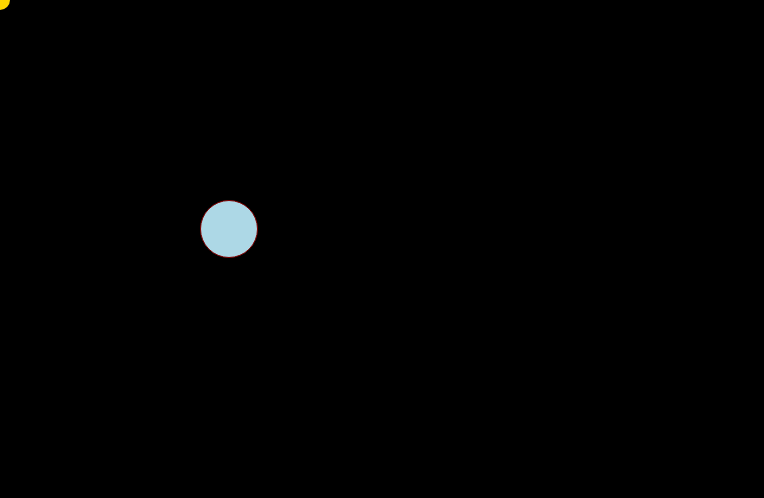
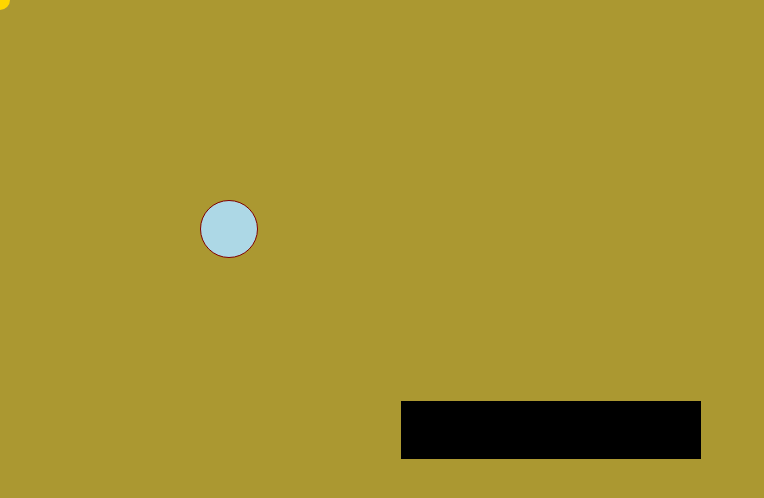
Before and after one commit to dimitri-bourreau/gravityjs, a plain HTML site: page index.html in a window 1280 px wide. Shown: the whole page, without its empty margins (0-764 px from the left). Drawn offline with Linux system fonts and the light colour scheme.

Commit message:
feat: draw shadow behind obstacle

```diff
--- /dev/null
+++ b/css/global.css
@@ -0,0 +1,13 @@
+body {
+  display: flex;
+  justify-content: center;
+  align-items: center;
+  width: 100vw;
+  height: 100vh;
+  background-color: rgba(155, 132, 8, 0.83);
+}
+
+#start {
+  background-color: gold;
+  border-radius: 100%;
+}
--- /dev/null
+++ b/css/obstacle.css
@@ -0,0 +1,25 @@
+.obstacle {
+  position: absolute;
+  background-color: lightblue;
+  border: 1px solid maroon;
+}
+
+/*
+* About the shadow 🔦
+* Height of the parent, the obstacle, is defined in obstacle.class.js, the shadow inherits from it.
+* We add 2px to the shadows's height and -1px to top to fit with the border of the parent
+*/
+.shadow-ref {
+  position: relative;
+}
+
+.shadow-ref::after {
+  position: absolute;
+  content: "";
+  width: 300px;
+  height: calc(100% + 2px);
+  top: var(--circle-y, 0);
+  left: var(--circle-x, 0);
+  background-color: black;
+  z-index: -1;
+}
--- a/index.html
+++ b/index.html
@@ -5,20 +5,8 @@
     <meta name="viewport" content="width=device-width, initial-scale=1.0" />
     <title>GravityJS</title>
     <script src="./js/main.mjs" type="module" defer></script>
-    <style>
-      body {
-        display: flex;
-        justify-content: center;
-        align-items: center;
-        width: 100vw;
-        height: 100vh;
-        background-color: black;
-      }
-      #start {
-        background-color: gold;
-        border-radius: 100%;
-      }
-    </style>
+    <link rel="stylesheet" href="./css/global.css" />
+    <link rel="stylesheet" href="./css/obstacle.css" />
   </head>
   <body>
     <div id="start"></div>
--- a/js/classes/circle.class.mjs
+++ b/js/classes/circle.class.mjs
@@ -1,5 +1,3 @@
-import Mouse from "./mouse.class.mjs";
-
 export default class Circle {
   div = undefined;
   mouse = undefined;
@@ -7,11 +5,11 @@ export default class Circle {
   x = 0;
   y = 0;
 
-  constructor(document) {
+  constructor(document, mouse) {
     this.div = document.getElementById("start");
-    this.mouse = new Mouse(document);
     this.updateSize();
     const [x, y] = this.getDivPosition();
+    this.mouse = mouse;
     this.x = x;
     this.y = y;
   }
--- a/js/classes/obstacle.class.mjs
+++ b/js/classes/obstacle.class.mjs
@@ -1,7 +1,14 @@
 export default class Obstacle {
   div = undefined;
+  mouse = undefined;
+  circle = undefined;
+  x = undefined;
+  y = undefined;
 
-  constructor() {}
+  constructor(circle, mouse) {
+    this.circle = circle;
+    this.mouse = mouse;
+  }
 
   buildObstacle(document) {
     const [x, y] = this.getRandomPosition();
@@ -9,6 +16,10 @@ export default class Obstacle {
     const size = this.getRandomSize();
     const div = this.createDiv({ document, x, y, radius, size });
     this.drawObstacleOn(div);
+    this.div = div;
+    this.x = x;
+    this.y = y;
+    this.shapeShadow(div);
   }
 
   createDiv({ document, x, y, radius, size }) {
@@ -16,16 +27,22 @@ export default class Obstacle {
     div.style.width = `${size}px`;
     div.style.height = div.style.width;
     div.style.borderRadius = `${radius}%`;
-    div.style.position = "absolute";
     div.style.top = `${x}px`;
     div.style.left = `${y}px`;
-    div.style.backgroundColor = "lightblue";
-    div.style.border = "1px solid maroon";
+    div.className = "obstacle";
+    div.innerHTML = `<div class="shadow-ref" style="height:${size}px"></div>`;
     return div;
   }
 
   drawObstacleOn(div) {
     document.body.appendChild(div);
+  }
+
+  shapeShadow(div) {
+    setInterval(() => {
+      div.style.setProperty("--circle-y", `${this.y - this.mouse.y}px`);
+      div.style.setProperty("--circle-x", `${this.x - this.mouse.x}px`);
+    }, 10);
   }
 
   getRandomPosition() {
--- a/js/main.mjs
+++ b/js/main.mjs
@@ -1,8 +1,11 @@
 import Circle from "./classes/circle.class.mjs";
 import Obstacle from "./classes/obstacle.class.mjs";
+import Mouse from "./classes/mouse.class.mjs";
 
-const circle = new Circle(document);
+const mouse = new Mouse(document);
+
+const circle = new Circle(document, mouse);
 circle.initiateMovement();
 
-const obstacle = new Obstacle();
+const obstacle = new Obstacle(circle, mouse);
 obstacle.buildObstacle(document);
```
Also changed, not shown: 1 other file.
